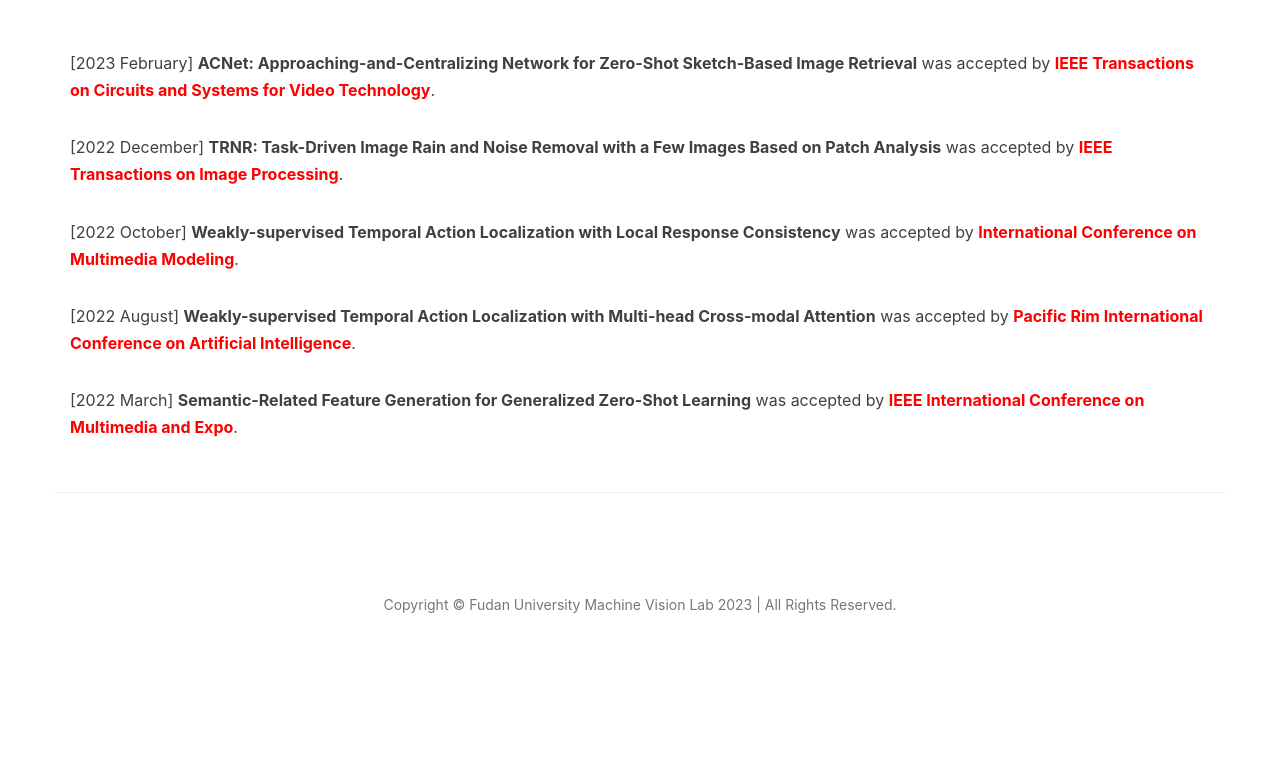
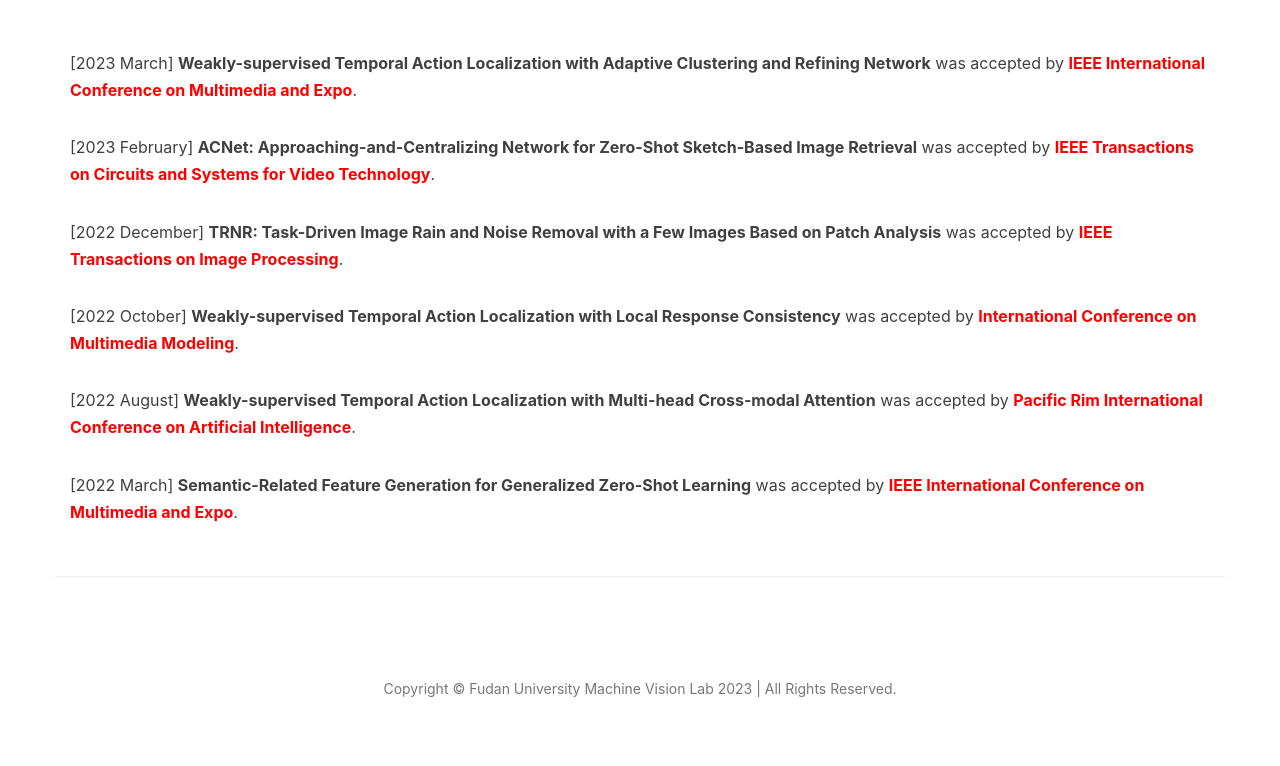
Before and after one commit to lunatics123/lunatics123.github.io, a Jekyll site: the page built from index.html, in a window 1280 px wide. Shown: the part 418-1184 px from the top of the page. Built offline with Jekyll 4.4.1, drawn with Linux system fonts in a browser that asks for light colours; comment, search, counter and statistics services are not loaded; before the commit the page ends 1099 px from its top, so only the background shows below that.

Commit message:
Update index.html

```diff
--- a/index.html
+++ b/index.html
@@ -6,6 +6,10 @@
 
 <section>
     <div class="container">
+        <p>[2023 March] <b>Weakly-supervised Temporal Action Localization with Adaptive Clustering and Refining Network</b>
+            was accepted by <span style="color:#FF0000;font-weight:bold;">IEEE International Conference on Multimedia and Expo</span>.
+        </p>
+
         <p>[2023 February] <b>ACNet: Approaching-and-Centralizing Network for Zero-Shot Sketch-Based Image Retrieval</b>
             was accepted by <span style="color:#FF0000;font-weight:bold;">IEEE Transactions on Circuits and Systems for Video Technology</span>.
         </p>
```
